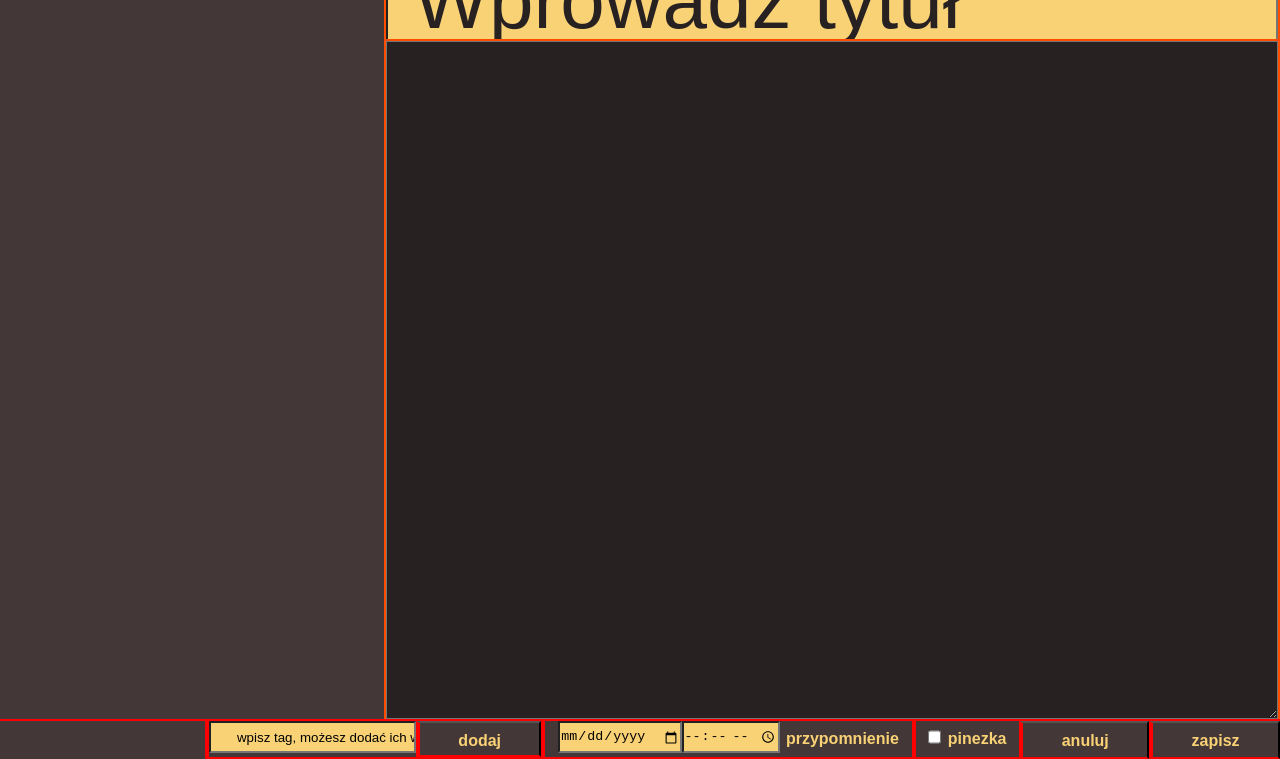
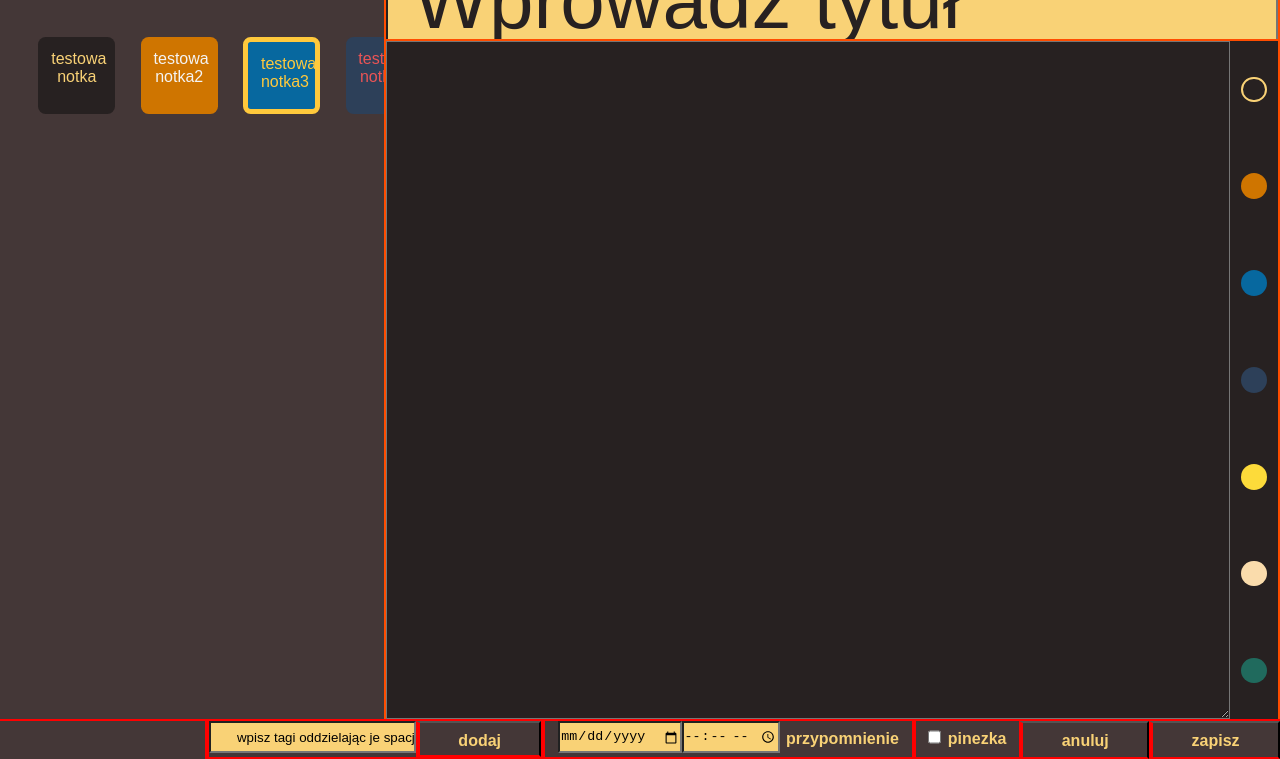
Before and after one commit to MaroszekPiotr/ProgramowanieJavaScript, a plain HTML site: page cw3-NoteKeep/index.html in a window 1280 px wide. Both pictures are taken after a click on the button "dodaj". Shown: the part 41-800 px from the top of the page. Drawn offline with Linux system fonts and the light colour scheme.

Commit message:
dodano showAllUserNotes

```diff
--- a/cw3-NoteKeep/index.html
+++ b/cw3-NoteKeep/index.html
@@ -16,10 +16,18 @@
           <button id="searchBtn">szukaj</button>
         </form>
       </div>
-      <div class="userNotes"></div>
+      <div class="userNotes">
+        <!-- początek statycznego wzorca -->
+        <!-- <div>testowa notatka</div>
+        <div>testowa notatka</div>
+        <div>testowa notatka</div>
+        <div>testowa notatka</div> -->
+        <!-- koniec statycznego wzorca -->
+      </div>
       <div class="reminder"></div>
       <div class="note">
         <!--  włączone: active -->
+        <!-- początek wyglądu - wersja statyczna -->
         <!-- <div class="title">
           <form action="">
             <input type="text" value="Wprowadź tytuł..." />
@@ -27,6 +35,17 @@
         </div>
         <div class="message">
           <textarea name="" id="messageBox"></textarea>
+          <div class="setNoteColor">
+            <div
+              style="background-color: #272121; border: #f9d276 solid 2px"
+            ></div>
+            <div style="background-color: #f9ed69"></div>
+            <div style="background-color: #f38181"></div>
+            <div style="background-color: #08d9d6"></div>
+            <div style="background-color: #384259"></div>
+            <div style="background-color: #0c056d"></div>
+            <div style="background-color: #e8f1f5"></div>
+          </div>
         </div>
         <div class="menuNote">
           <form action="" class="formTag">
@@ -45,6 +64,7 @@
           <button id="cancelNoteBtn">anuluj</button>
           <button id="addNoteBtn">dodaj</button>
         </div> -->
+        <!-- koniec wyglądu -->
       </div>
       <div class="downMenu">
         <button id="addBtn">dodaj</button>
--- a/cw3-NoteKeep/main.js
+++ b/cw3-NoteKeep/main.js
@@ -1,17 +1,54 @@
 const notes = [];
 const noteList = document.querySelector('.note');
 const addBtn = document.querySelector('#addBtn');
+const noteColorSets = [{backgroundColor: '#272121', fontColor: '#f9d276'},{backgroundColor: '#cf7500', fontColor: '#f4f4f4'},{backgroundColor: '#07689f', fontColor: '#ffc93c'},{backgroundColor: '#2d4059', fontColor: '#ea5455'},{backgroundColor: '#fddb3a', fontColor: '#52575d'},{backgroundColor: '#fadcac', fontColor: '#158467'},{backgroundColor: '#206a5d', fontColor: '#81b214'}];
+let noteColor;
+let noteTags;
 
-const note = {
-    id: 'id',
-    title: 'title',
-    message: 'content',
-    color: 'color',
-    pinned: 0,
-    startDate: new (Date),
-    tag: [],
-    reminder: null,
-};
+notes.push({
+    id: (notes.length+1),
+    title: 'testowa notka',
+    message: 'lorem tararam',
+    color: 0,
+    pinned: false,
+    startDate: new Date(),
+    tags: noteTags,
+    reminderDate: null,
+    reminderTime: null,
+});
+notes.push({
+    id: (notes.length+1),
+    title: 'testowa notka2',
+    message: 'lorem tararam',
+    color: 1,
+    pinned: false,
+    startDate: new Date(),
+    tags: noteTags,
+    reminderDate: null,
+    reminderTime: null,
+});
+notes.push({
+    id: (notes.length+1),
+    title: 'testowa notka3',
+    message: 'lorem tararam',
+    color: 2,
+    pinned: true,
+    startDate: new Date(),
+    tags: noteTags,
+    reminderDate: null,
+    reminderTime: null,
+});
+notes.push({
+    id: (notes.length+1),
+    title: 'testowa notka4',
+    message: 'lorem tararam',
+    color: 3,
+    pinned: false,
+    startDate: new Date(),
+    tags: noteTags,
+    reminderDate: null,
+    reminderTime: null,
+});
 
 const temporarycl = (element)=>console.log(element);
 
@@ -50,16 +87,49 @@ const labelCreator = (nodeName, labelFor, labelContent)=>{
 
 const formCreator = (nodeName)=>{
     const form = document.createElement('form');
-    form.action='';
+    // form.action='';
     nodeName.appendChild(form);
     return form;
 };
 
+
 const formTagCreator = (nodeName)=>{
     const form = formCreator(nodeName);
-    const inputs = inputCreator(form,'text','','wpisz tag, możesz dodać ich wiele');
-    const button = buttonCreator(form, 'dodaj', temporarycl);
+    const inputs = inputCreator(form,'text','noteTagsInput','wpisz tagi oddzielając je spacją');
+    let inputFlag = 0;
+    const addTagToNote = (element)=>{
+        element.preventDefault();
+        noteTags = [(inputs.value).split(' ')];
+        console.log(noteTags);
+    };
+    buttonCreator(form, 'dodaj', addTagToNote);
+    inputs.addEventListener('click',()=>inputFlag++?'':inputs.value='');
     return form;
+};
+
+const setNoteColor = (nodeName, defaultColorNo)=>{
+    const messageBox = document.querySelector('.message');
+    const colorBox = document.createElement('div');
+    colorBox.classList.add('setNoteColor');
+    messageBox.appendChild(colorBox);
+    noteColor = defaultColorNo; //kolor domyślny to index 0 tablicy
+
+    const setNewColor = (index)=>{
+        noteColor=index;
+        nodeName.style.backgroundColor = noteColorSets[index].backgroundColor;
+        nodeName.style.color = noteColorSets[index].fontColor;
+    };
+
+
+    noteColorSets.forEach((color, index)=>{
+        const divColor = document.createElement('div');
+        divColor.style.backgroundColor=color.backgroundColor;
+        divColor.style.color = color.fontColor;
+        if (index===0) divColor.style.border = `${color.fontColor} solid 2px`;
+        colorBox.appendChild(divColor);
+        divColor.addEventListener('click',()=>setNewColor(index));
+    });
+    return noteColor;
 };
 
 const newNote = ()=>{
@@ -72,6 +142,7 @@ const newNote = ()=>{
     const noteMessageDiv = divCreator(noteList, 'message');
     const noteContent = document.createElement('textarea');
     noteMessageDiv.appendChild(noteContent).classList.add('message');
+    setNoteColor(noteContent, 0);
 
     const noteMenuNote = divCreator(noteList, 'menuNote');
     const menuFormTag = formTagCreator(noteMenuNote);
@@ -79,7 +150,7 @@ const newNote = ()=>{
 
     const noteReminder = formCreator(noteMenuNote);
     const noteReminderData = inputCreator(noteReminder,'date','reminderDate');
-    inputCreator(noteReminder,'time','reminderTime');
+    const noteReminderTime = inputCreator(noteReminder,'time','reminderTime');
     labelCreator(noteReminder,noteReminderData,'przypomnienie');
 
     const notePinnedNote = formCreator(noteMenuNote);
@@ -90,35 +161,73 @@ const newNote = ()=>{
         noteList.textContent='';
         noteList.classList.remove('active');
     };
-
     const saveNote = ()=>{
-        console.log(`id: ${notes.length+1}`);
-        console.log(`title: ${noteTitle.value}`);
-        console.log(`message: ${noteContent.value}`);
-        console.log(`color: ${notes.length+1}`);
-        console.dir(`pinned: ${notePinnedValue.checked}`);
-        console.log(`startDate: ${new Date()}`);
-        console.log(`tag: ${notes.length+1}`);
-        console.log(`reminder: ${notes.length+1}`);
-
-
-        // {
-        //     id: notes.length+1,
-        //     title: noteTitle.value,
-        //     message: 'content',
-        //     color: 'color',
-        //     pinned: 0,
-        //     startDate: new (Date),
-        //     tag: [],
-        //     reminder: null,
-        // }
-
-        // exitNote();
+        // console.log(`id: ${notes.length+1}`);
+        // console.log(`title: ${noteTitle.value}`);
+        // console.log(`message: ${noteContent.value}`);
+        // console.log(`color: ${noteColor}`);
+        // console.log(`pinned: ${notePinnedValue.checked}`);
+        // console.log(`startDate: ${new Date()}`);
+        // console.log(`tag: ${noteTags}`);
+        // console.log(`reminder Date: ${noteReminderData.value}`);
+        // console.log(`reminder Time: ${noteReminderTime.value}`);
+        notes.push({
+            id: (notes.length+1),
+            title: noteTitle.value,
+            message: noteContent.value,
+            color: noteColor,
+            pinned: notePinnedValue.checked,
+            startDate: new Date(),
+            tags: noteTags,
+            reminderDate: noteReminderData.value,
+            reminderTime: noteReminderTime.value,
+        });
+        exitNote();
+        showAllUserNotes();
     };
-
     buttonCreator(noteMenuNote,'anuluj',exitNote, 'cancelNoteBtn');
     buttonCreator(noteMenuNote,'zapisz', saveNote, 'addNoteBtn');
+};
+
+const openNote = (element)=>{
+    noteList.classList.add('active');
+
+    const noteTitleDiv = divCreator(noteList, 'title');
+    noteTitleDiv.textContent = element.title;
+
+    const noteMessageDiv = divCreator(noteList, 'message');
+    noteMessageDiv.textContent = element.message;
+    noteMessageDiv.style.backgroundColor = noteColorSets[element.color].backgroundColor;
+    noteMessageDiv.style.color = noteColorSets[element.color].fontColor;
+
+    const noteMenuNote = divCreator(noteList, 'menuNote');
+    const menuFormTag = document.createElement('div');
+    menuFormTag.classList.add('formTag');
+    menuFormTag.textContent = 'tagi';
+
+    const noteReminder = document.createElement('div');
+    noteReminder.textContent = `${element.reminderDate}: ${element.reminderTime}`;
+
+    const notePinnedNote = document.createElement('div');
+    notePinnedNote.textContent = element.pinned? 'przypięte':'nieprzypięte';
+
 
 };
 
+const showAllUserNotes = ()=>{
+    const userNotesDiv = document.querySelector('.userNotes');
+    userNotesDiv.textContent='';
+    notes.forEach((note,index)=>{
+        const showNote = document.createElement('div');
+        showNote.textContent = notes[index].title;
+        showNote.style.backgroundColor = noteColorSets[notes[index].color].backgroundColor;
+        showNote.style.color = noteColorSets[notes[index].color].fontColor;
+        if (note.pinned) showNote.style.border = `.4vw solid ${noteColorSets[notes[index].color].fontColor}`;
+        userNotesDiv.appendChild(showNote);
+        showNote.addEventListener('click', openNote); //wpisać instrukcję dla note .active
+    });
+};
+
+showAllUserNotes();
+
 addBtn.addEventListener('click', newNote);
--- a/cw3-NoteKeep/style.css
+++ b/cw3-NoteKeep/style.css
@@ -25,7 +25,9 @@ body {
     display: flex;
     overflow: hidden;
     width: 100%;
+    height: 100vh;
     flex-wrap: wrap;
+    background-color: saddlebrown;
 }
 
 .upMenu {
@@ -65,11 +67,29 @@ body {
 }
 
 .userNotes {
+    padding: 2vw;
     display: flex;
+    flex-wrap: wrap;
     width: 100%;
     height: 90vh;
     flex-grow: 1;
     background-color: var(--colorBackGround);
+}
+
+.userNotes>div {
+    margin: 1vw;
+    padding: 1vw;
+    width: 6vw;
+    height: 6vw;
+    text-align: center;
+    flex-shrink: 1;
+    border-radius: 10%;
+}
+
+.userNotes>div:hover {
+    cursor: pointer;
+    background-color: var(--color4) !important;
+    color: var(--colorNewNote) !important;
 }
 
 .note {
@@ -121,6 +141,21 @@ body {
     flex-grow: 1;
     padding: 2vw;
     font-size: 2em;
+}
+.note>.message>.setNoteColor {
+    display: flex;
+    flex-wrap: wrap;
+    flex-direction: column;
+    justify-content: space-around;
+    align-content: center;
+    flex-grow: 0.05;
+}
+.note>.message>.setNoteColor>div {
+    width: 2vw;
+    height: 2vw;
+    border-radius: 100%;
+    cursor: pointer;
+    /* justify-content: space-between; */
 }
 .note>.menuNote{
     display: flex;
```
